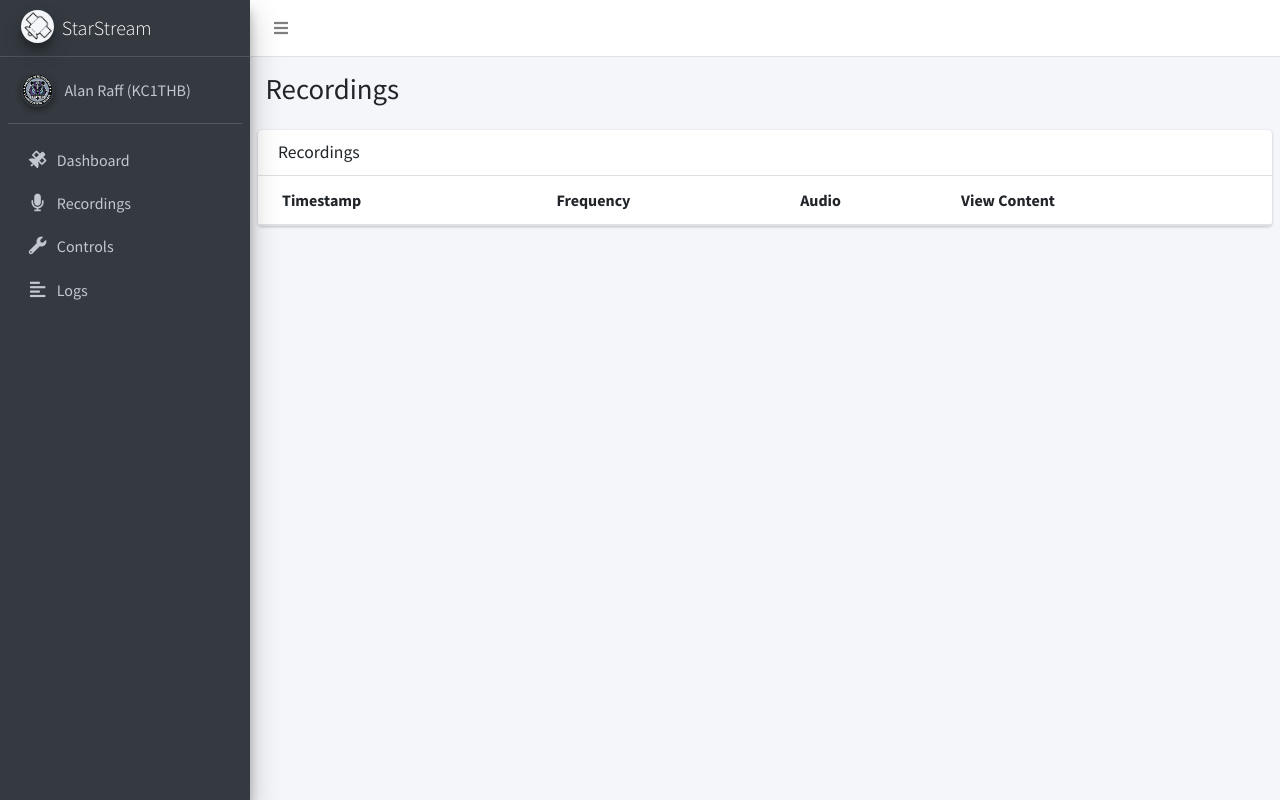
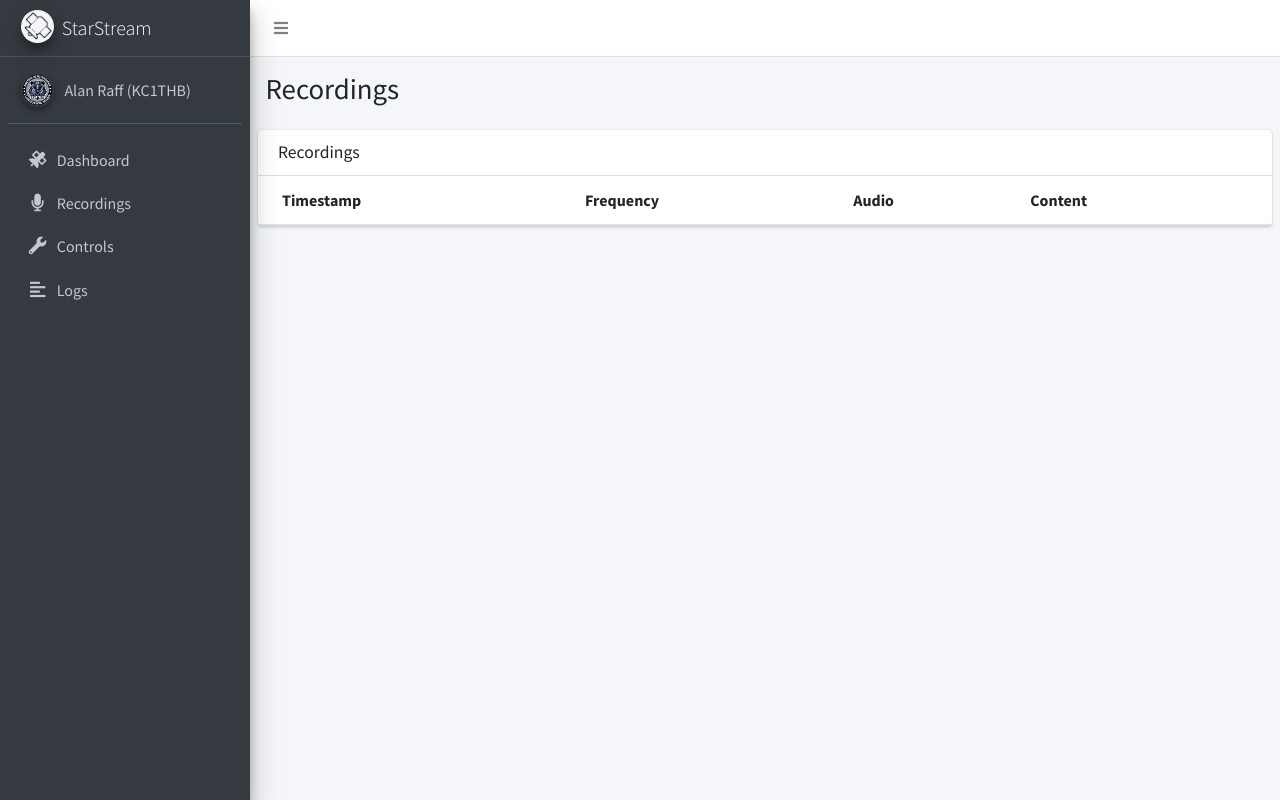
Before and after one commit to Un1xG0d/StarStream, a Flask app: page /recordings in a window 1280 px wide. Run offline with Flask 3, Linux system fonts and the light colour scheme; lists and menus that the app fills with data are empty; parts of the project's set-up code (start-up, migrations or seed data) failed here and were passed over; some libraries are stand-ins or nearby versions.

Commit message:
rename table header

```diff
--- a/templates/recordings.html
+++ b/templates/recordings.html
@@ -100,7 +100,7 @@
                 <th>Timestamp</th>
                 <th>Frequency</th>
                 <th>Audio</th>
-                <th>View Content</th>
+                <th>Content</th>
               </tr>
             </thead>
             <tbody>
```
